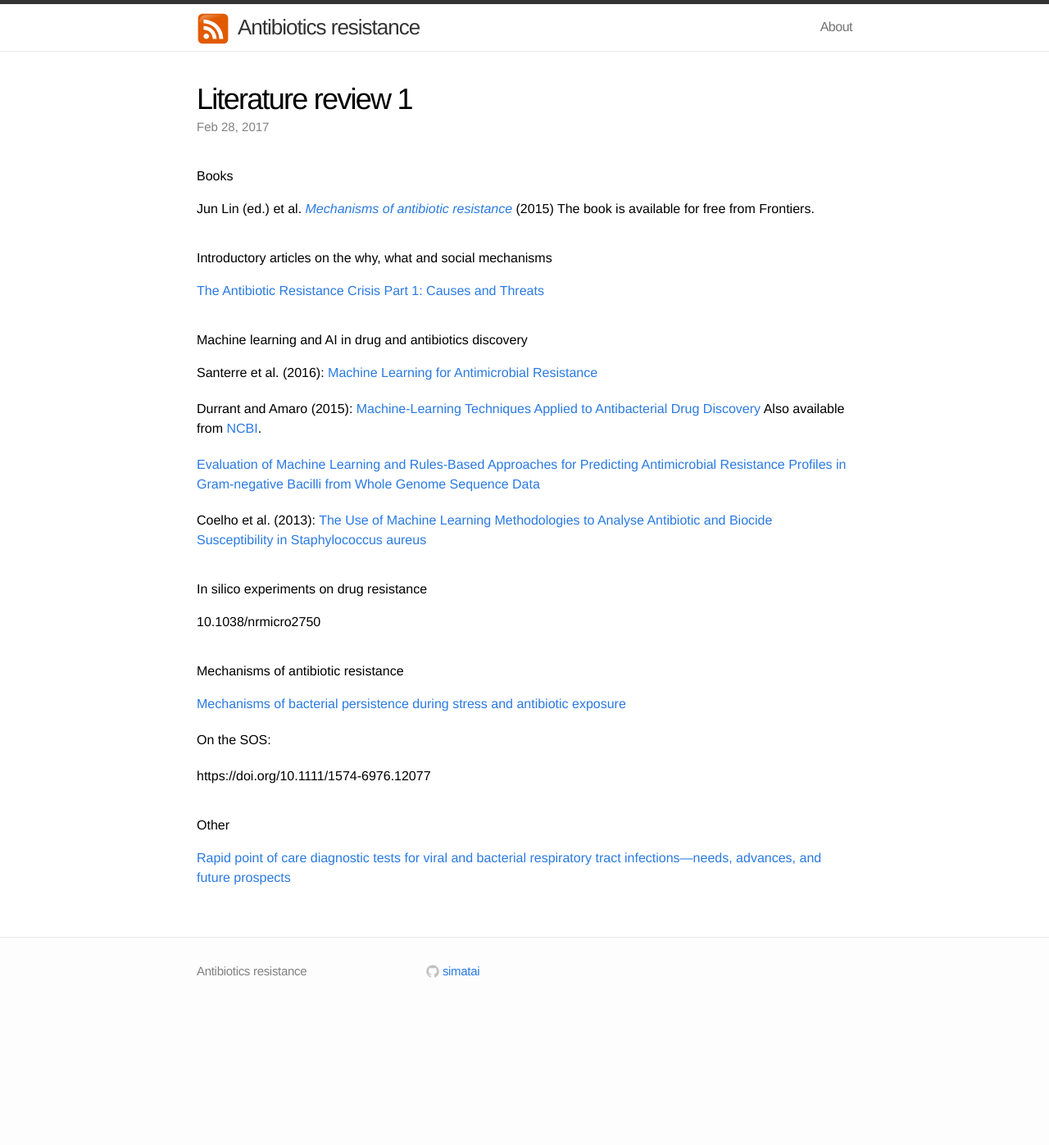
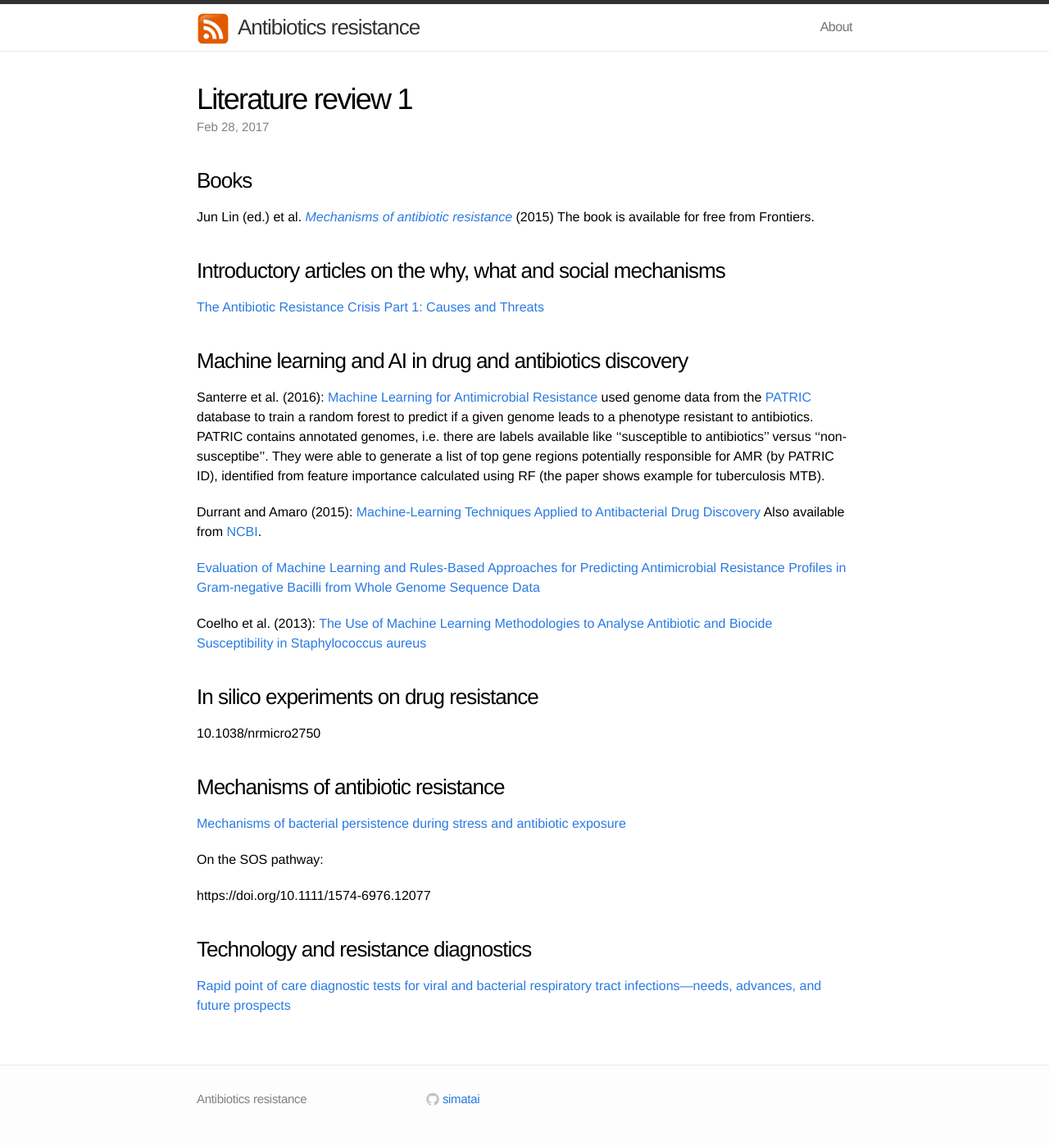
Before and after one commit to simatai/simatai.github.io, a Jekyll site: the page built from _posts/2017-02-28-literature-review.md, in a window 1280 px wide. Shown: the whole page at 82% size. Built offline with Jekyll 4.4.1, drawn with Linux system fonts in a browser that asks for light colours; before the commit the page ends 1241 px from its top, so only the background shows below that.

Commit message:
Update 2017-02-28-literature-review.md

```diff
--- a/_posts/2017-02-28-literature-review.md
+++ b/_posts/2017-02-28-literature-review.md
@@ -4,20 +4,21 @@ date: 2017-02-28
 layout: post
 ---
 
-# Books
+### Books
 
 Jun Lin (ed.) et al. [*Mechanisms of antibiotic resistance*](http://www.frontiersin.org/books/Mechanisms_of_antibiotic_resistance/547) (2015)
 The book is available for free from Frontiers.
 
-# Introductory articles on the why, what and social mechanisms
+### Introductory articles on the why, what and social mechanisms
 
 [The Antibiotic Resistance Crisis Part 1: Causes and Threats](https://www.ncbi.nlm.nih.gov/pmc/articles/PMC4378521/)
 
 
 
-# Machine learning and AI in drug and antibiotics discovery
+### Machine learning and AI in drug and antibiotics discovery
 
-Santerre et al. (2016): [Machine Learning for Antimicrobial Resistance](https://arxiv.org/pdf/1607.01224.pdf)
+Santerre et al. (2016): [Machine Learning for Antimicrobial Resistance](https://arxiv.org/pdf/1607.01224.pdf) used genome data from the [PATRIC](https://www.patricbrc.org) database to train a random forest to predict if a given genome leads to a phenotype resistant to antibiotics. PATRIC contains annotated genomes, i.e. there are labels available like ''susceptible to antibiotics'' versus ''non-susceptibe''. They were able to generate a list of top gene regions potentially responsible for AMR (by PATRIC ID), identified
+from feature importance calculated using RF (the paper shows example for tuberculosis MTB).
 
 Durrant and Amaro (2015): [Machine-Learning Techniques Applied to Antibacterial Drug Discovery](https://doi.org/10.1111/cbdd.12423)
 Also available from [NCBI](https://www.ncbi.nlm.nih.gov/pmc/articles/PMC4273861/).
@@ -26,18 +27,18 @@ Also available from [NCBI](https://www.ncbi.nlm.nih.gov/pmc/articles/PMC4273861/
 
 Coelho et al. (2013): [The Use of Machine Learning Methodologies to Analyse Antibiotic and Biocide Susceptibility in Staphylococcus aureus](http://dx.doi.org/10.1371/journal.pone.0055582)
 
-# In silico experiments on drug resistance
+### In silico experiments on drug resistance
 
 10.1038/nrmicro2750
 
-# Mechanisms of antibiotic resistance
+### Mechanisms of antibiotic resistance
 
 [Mechanisms of bacterial persistence during stress and antibiotic exposure](10.1126/science.aaf4268)
 
-On the SOS:
+On the SOS pathway:
 
 https://doi.org/10.1111/1574-6976.12077
 
-# Other
+### Technology and resistance diagnostics
 
 [Rapid point of care diagnostic tests for viral and bacterial respiratory tract infections—needs, advances, and future prospects](http://dx.doi.org/10.1016/S1473-3099(14)70827-8)
```
